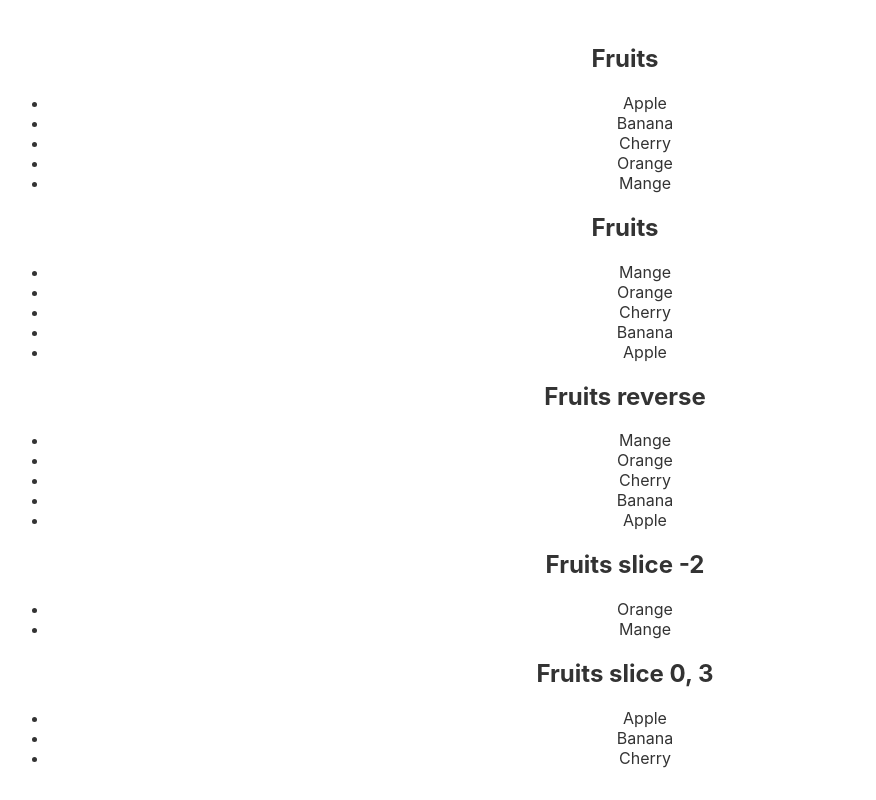
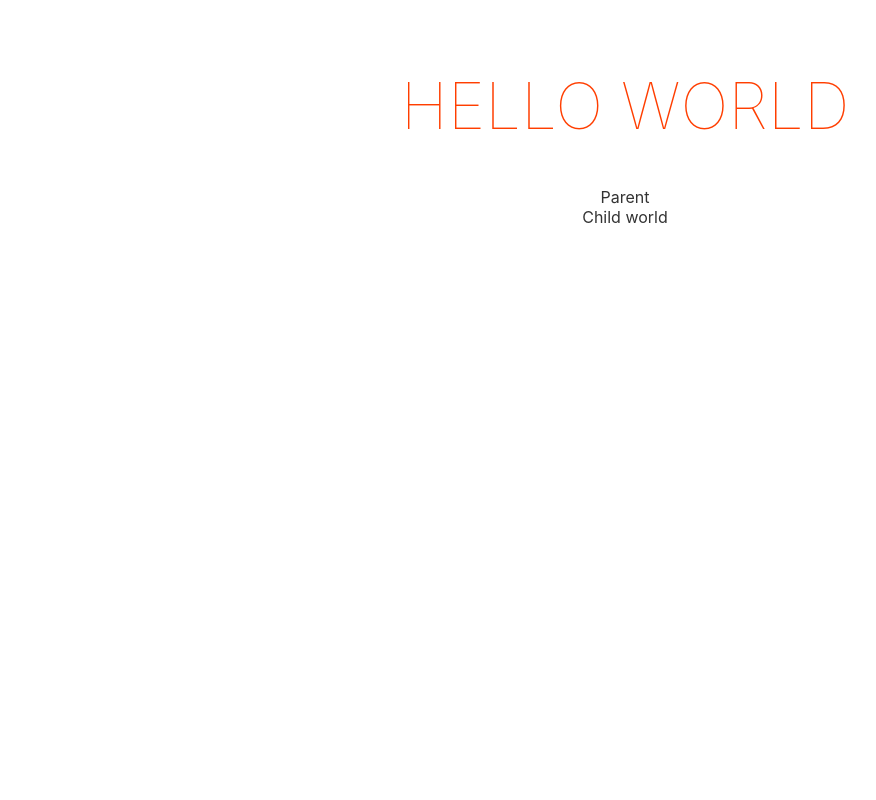
Before and after one commit to s2ksh77/svelte-app-learn, a Svelte app: page / in a window 1280 px wide. Shown: the whole page, without its empty margins (15-891 px from the left). Built offline with nearby package versions, Linux system fonts and the light colour scheme.

Commit message:
svelte store

```diff
--- a/src/App.svelte
+++ b/src/App.svelte
@@ -1,14 +1,15 @@
 <script>
-  import Fruits from './Fruits.svelte';
-  let fruits = ['Apple', 'Banana', 'Cherry', 'Orange', 'Mange'];
+  import { storeName } from './store.js';
+  import Parent from './Parent.svelte';
+  let name = 'world';
+  console.log(storeName); // 객체, set, subscribe, update
+  console.log($storeName); // 값을 확인 하는것 auto subscription
+  $storeName = name;
 </script>
 
 <main>
-  <Fruits {fruits} />
-  <Fruits fruits={[...fruits].reverse()} />
-  <Fruits {fruits} reverse />
-  <Fruits {fruits} slice="-2" />
-  <Fruits {fruits} slice="0, 3" />
+  <h1>Hello {name}</h1>
+  <Parent />
 </main>
 
 <style>
--- /dev/null
+++ b/src/Child.svelte
@@ -0,0 +1,5 @@
+<script>
+  import { storeName } from './store.js';
+</script>
+
+<div>Child {$storeName}</div>
--- /dev/null
+++ b/src/Parent.svelte
@@ -0,0 +1,6 @@
+<script>
+  import Child from './Child.svelte';
+</script>
+
+<div>Parent</div>
+<Child />
--- /dev/null
+++ b/src/store.js
@@ -0,0 +1,3 @@
+import { writable } from 'svelte/store';
+
+export let storeName = writable('');
```
